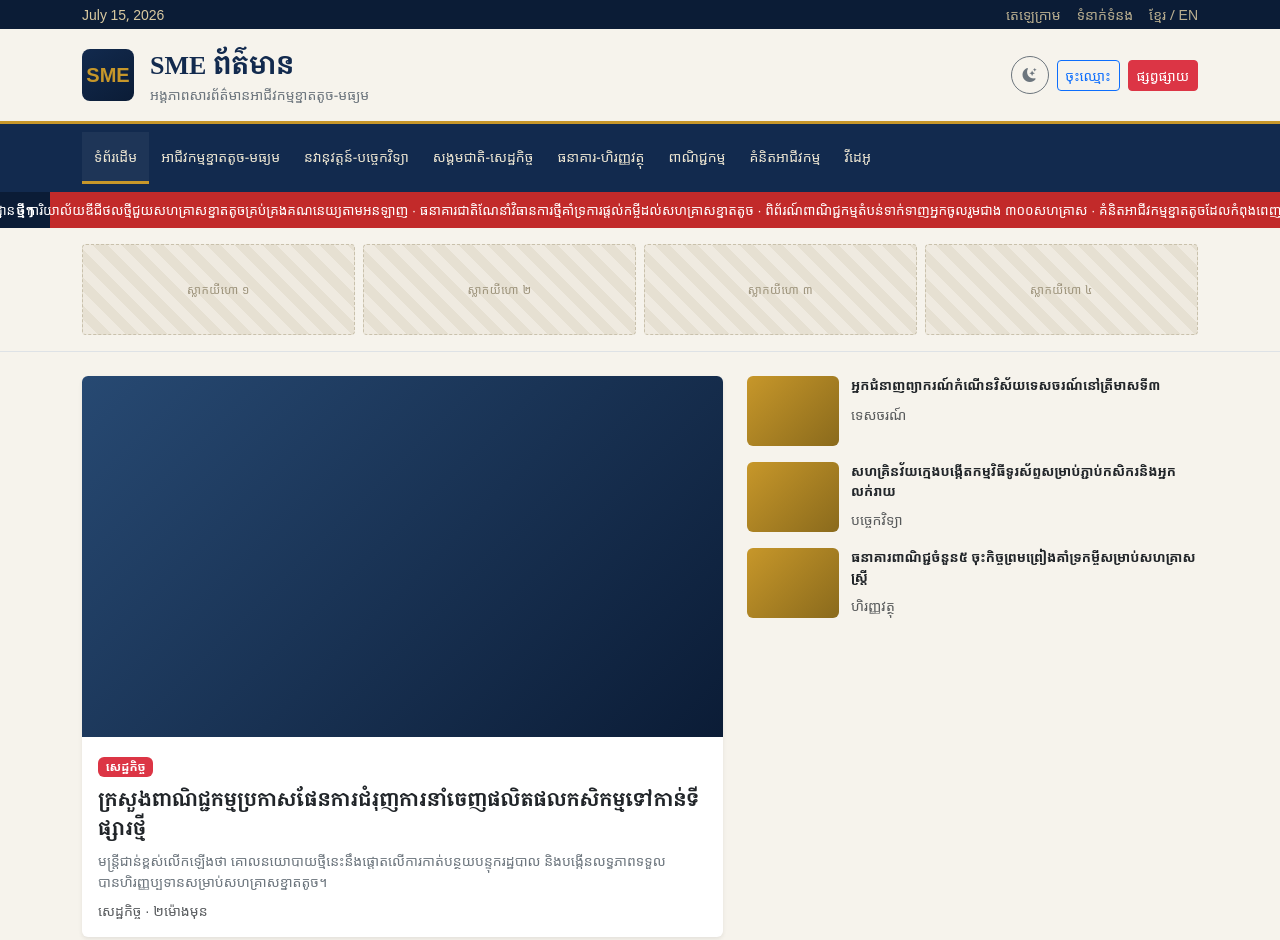
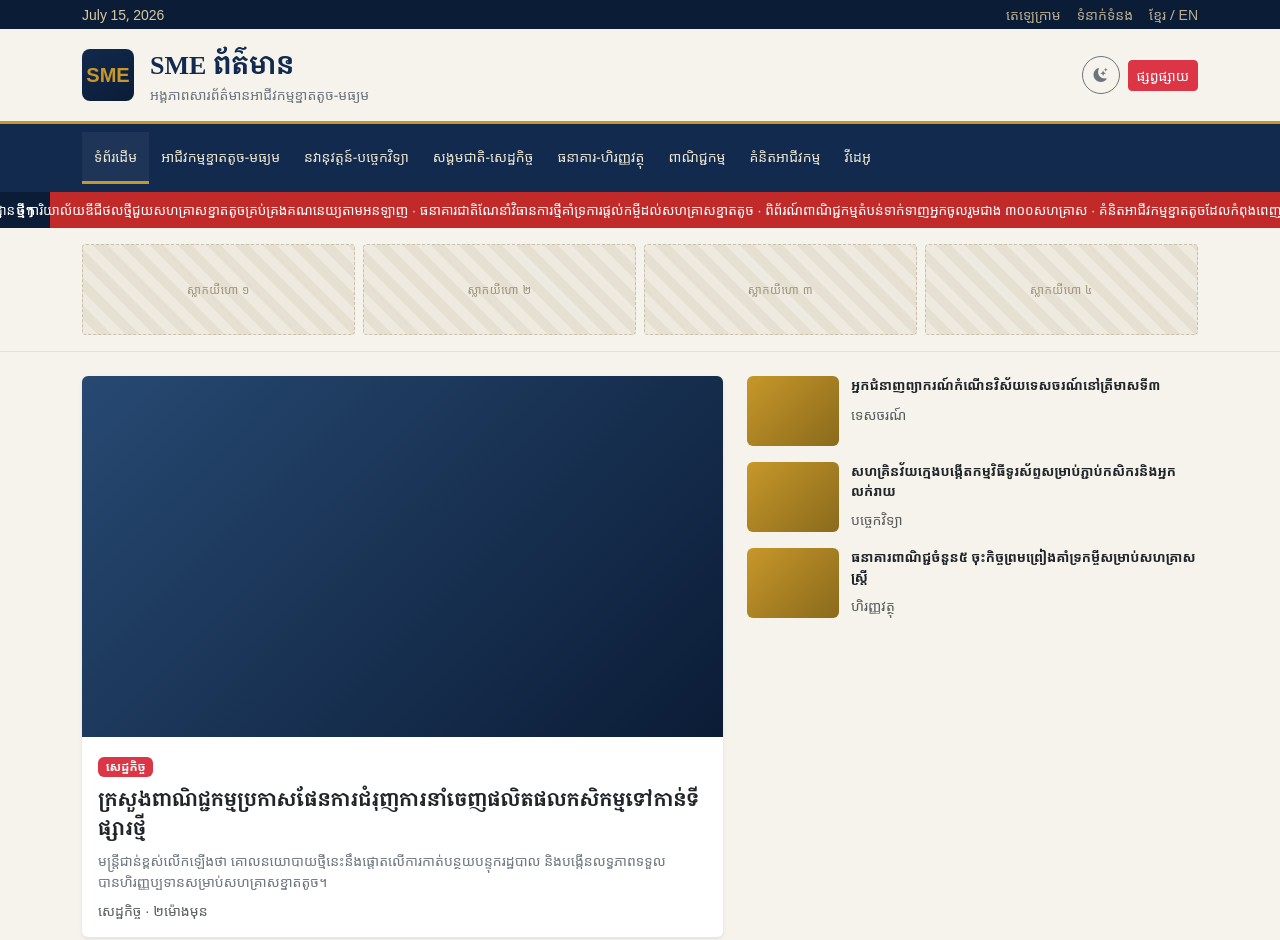
Before and after one commit to Sokvyreak/Rean.html, a plain HTML site: page index.html in a window 1280 px wide. Shown: the top 940 px of the page. Drawn offline with nearby package versions, Linux system fonts and the light colour scheme; no server answers.

Commit message:
Update index.html

```diff
--- a/index.html
+++ b/index.html
@@ -43,7 +43,6 @@
       <button id="theme-toggle" class="btn btn-outline-secondary btn-sm rounded-circle theme-btn" type="button" title="ប្តូររចនាប័ទ្មងងឹត/ភ្លឺ">
         <i class="bi bi-moon-stars-fill" id="theme-icon"></i>
       </button>
-      <a class="btn btn-outline-primary btn-sm d-none d-sm-inline-block" href="#">ចុះឈ្មោះ</a>
       <a class="btn btn-danger btn-sm" href="#">ផ្សព្វផ្សាយ</a>
     </div>
   </div>
```
